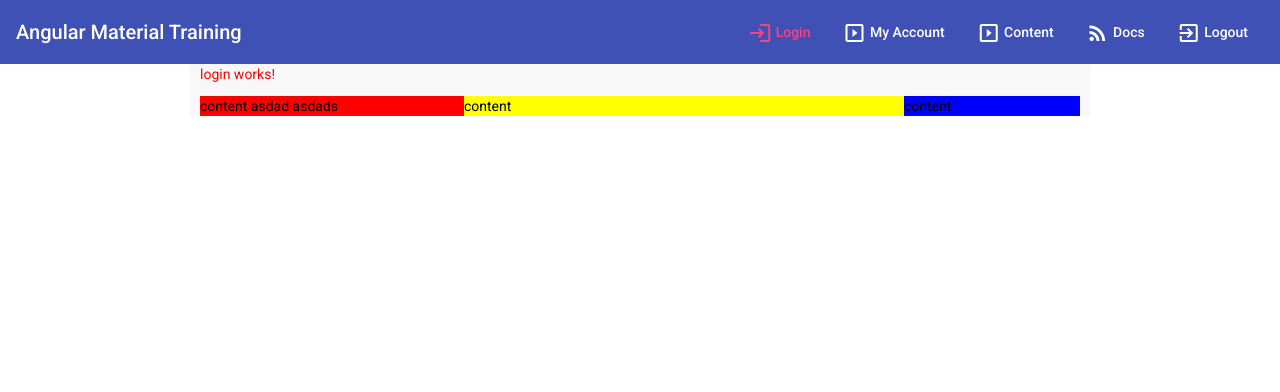
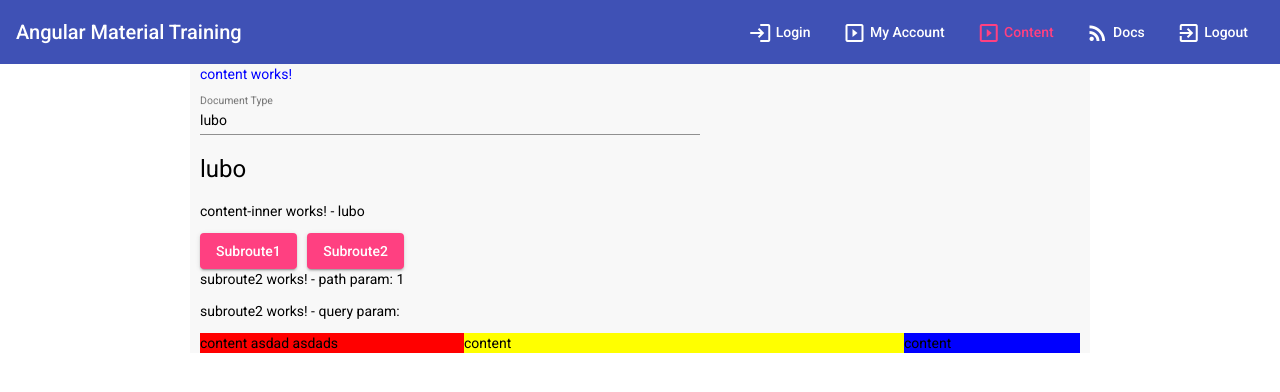
Before and after one commit to inspirexs/angular-training-updated, an Angular app: page /content/subroute2/1 in a window 1280 px wide. Before the commit this address led to /login. Shown: the top 392 px of the page. Built offline with nearby package versions, Linux system fonts and the light colour scheme.

Commit message:
path params and get params

```diff
--- a/src/app/app.route.ts
+++ b/src/app/app.route.ts
@@ -9,7 +9,7 @@ export const appRoutes: Routes = [
   { path: 'login', component: LoginComponent },
   { path: 'content', component: ContentComponent, children: [
     { path: 'subroute1', component: Subroute1Component },
-    { path: 'subroute2', component: Subroute2Component },
+    { path: 'subroute2/:id', component: Subroute2Component },
   ] },
   { path: 'document', loadChildren: () => import('./modules/document/document.module').then(m => m.DocumentModule) },
   { path: '**', redirectTo: 'login', pathMatch: 'full' },
--- a/src/app/components/content/content-subroutes/subroute2/subroute2.component.html
+++ b/src/app/components/content/content-subroutes/subroute2/subroute2.component.html
@@ -1 +1,2 @@
-<p>subroute2 works!</p>
+<p>subroute2 works! - path param: {{pathParam}}</p>
+<p>subroute2 works! - query param: {{queryParamName}}</p>
--- a/src/app/components/content/content-subroutes/subroute2/subroute2.component.ts
+++ b/src/app/components/content/content-subroutes/subroute2/subroute2.component.ts
@@ -1,4 +1,5 @@
 import { Component, OnInit } from '@angular/core';
+import { ActivatedRoute } from '@angular/router';
 
 @Component({
   selector: 'app-subroute2',
@@ -6,10 +7,19 @@ import { Component, OnInit } from '@angular/core';
   styleUrls: ['./subroute2.component.css']
 })
 export class Subroute2Component implements OnInit {
+  pathParam: string;
+  queryParamName: string;
 
-  constructor() { }
+  constructor(private route: ActivatedRoute) { }
 
   ngOnInit(): void {
+    this.route.params.subscribe(params => {
+      this.pathParam = params['id'];
+    });
+
+    this.route.queryParams.subscribe(params => {
+      this.queryParamName = params['name'];
+    });
   }
 
 }
--- a/src/app/components/content/content.component.html
+++ b/src/app/components/content/content.component.html
@@ -12,6 +12,6 @@
 
 <button mat-raised-button color="accent" [routerLink]="['/content/subroute1']">Subroute1</button>
 &nbsp;
-<button mat-raised-button color="accent" [routerLink]="['/content/subroute2']">Subroute2</button>
+<button mat-raised-button color="accent" [routerLink]="['/content/subroute2/123']" [queryParams]="{name: 'LUBO'}">Subroute2</button>
 
 <router-outlet></router-outlet>
```
